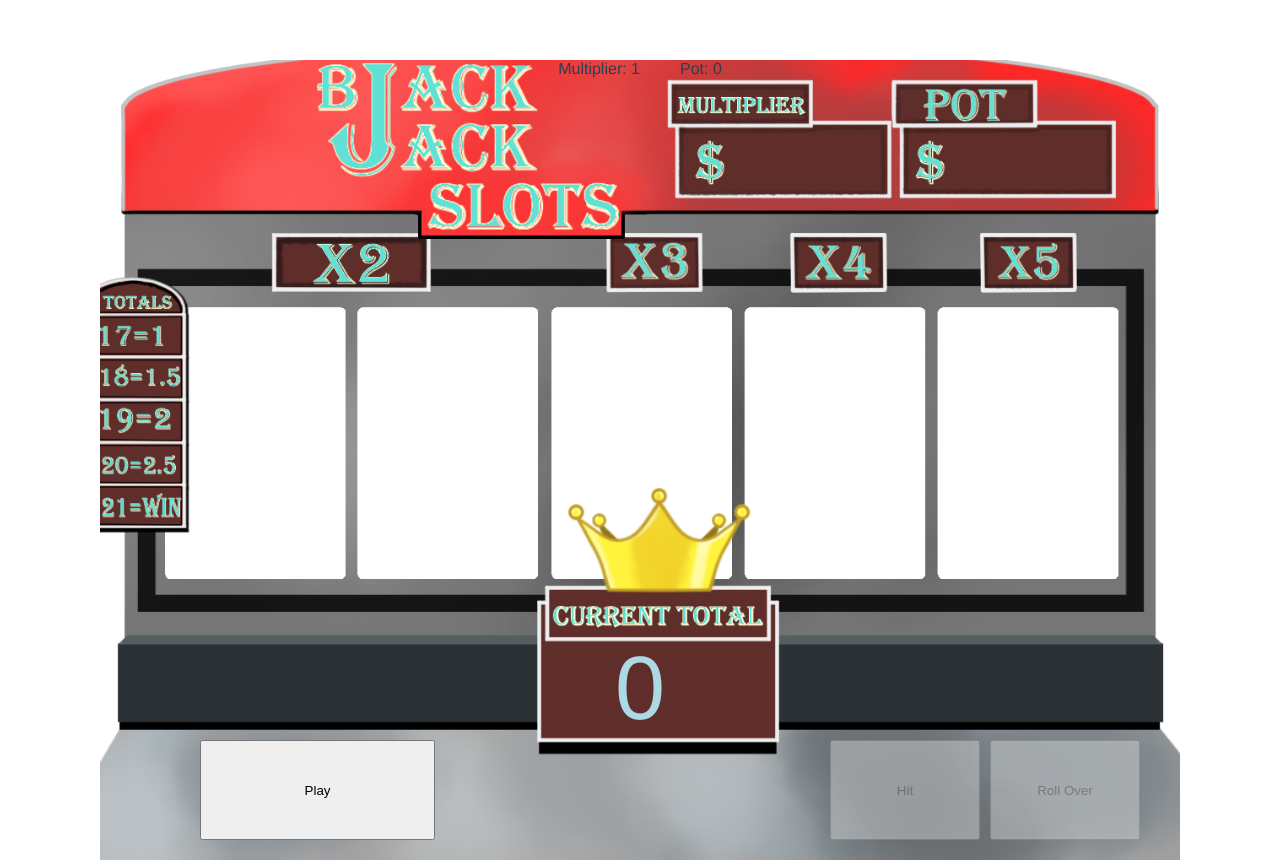
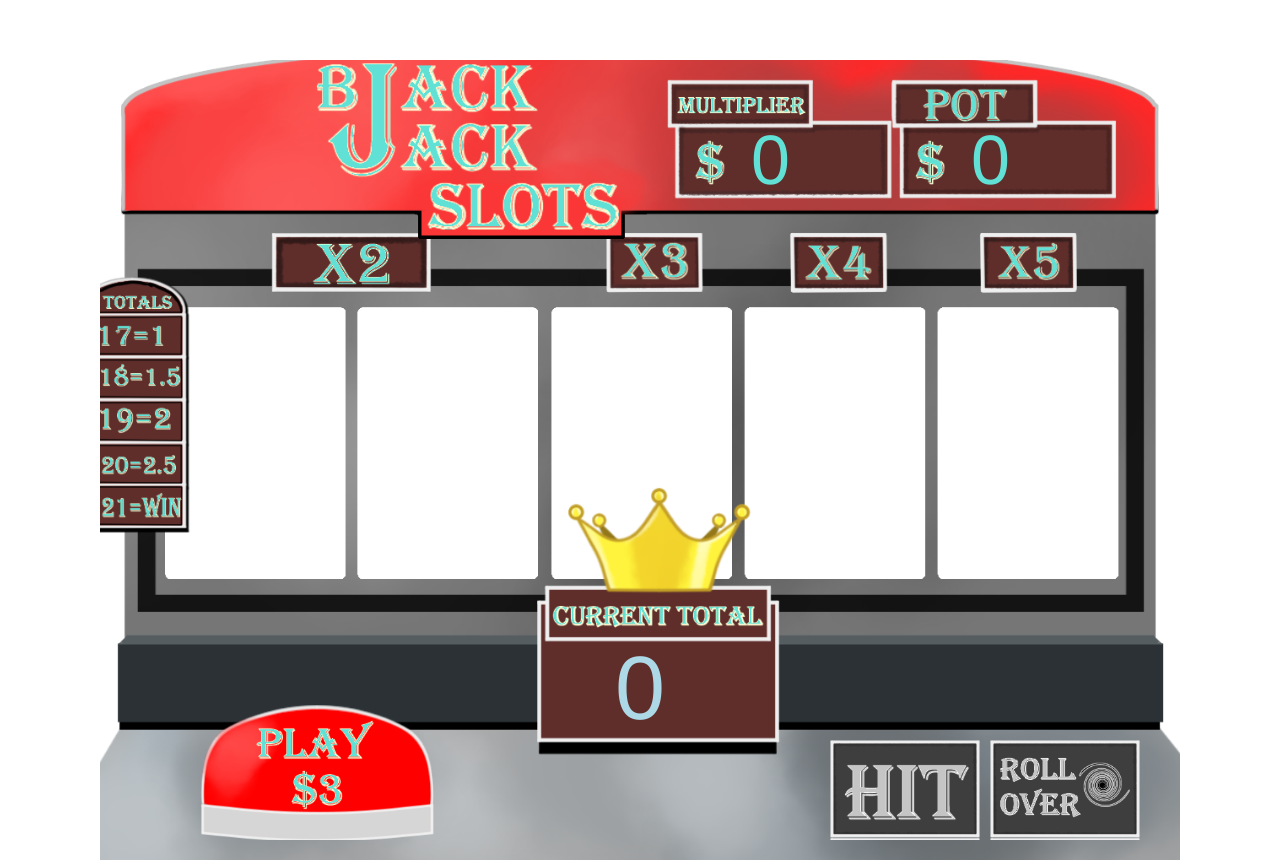
Before and after one commit to effcamp/alc-hackathon-game, a Vue app: page / in a window 1280 px wide. Built offline with nearby package versions, Linux system fonts and the light colour scheme.

Commit message:
It's done!

```diff
--- a/src/components/Multiplier.vue
+++ b/src/components/Multiplier.vue
@@ -1,5 +1,5 @@
 <template>
-  <div class="multiplier">Multiplier: {{multiplier}}</div>
+  <div class="multiplier">{{multiplier}}</div>
 </template>
 
 <script>
@@ -9,4 +9,8 @@ export default {
 </script>
 
 <style>
+.multiplier {
+  color: rgb(97, 225, 214);
+  font-size: 70px;
+}
 </style>
--- a/src/components/Pot.vue
+++ b/src/components/Pot.vue
@@ -1,5 +1,5 @@
 <template>
-  <div class="pot">Pot: {{pot}}</div>
+  <div class="pot">{{pot}}</div>
 </template>
 
 <script>
@@ -8,5 +8,10 @@ export default {
 };
 </script>
 
-<style>
+<style scoped>
+.pot {
+  color: rgb(97, 225, 214);
+  font-size: 70px;
+  /* 97 225 214 */
+}
 </style>
--- a/src/components/SlotMachine.vue
+++ b/src/components/SlotMachine.vue
@@ -1,8 +1,11 @@
 <template>
   <div class="slot-machine">
     <div class="slot-machine-top">
-      <Multiplier :multiplier="multiplier" />
-      <Pot :pot="pot" />
+      <Multiplier :multiplier="hitIndex" />
+      <Pot
+        class="pot"
+        :pot="pot"
+      />
     </div>
     <div class="reels">
       <Reel
@@ -19,7 +22,7 @@
       class="lever-btn btn"
       :disabled="leverPulled"
       @click="pullLever"
-    >Play</button>
+    ></button>
     <Points
       class="points"
       :points="pointsTotal"
@@ -29,12 +32,12 @@
       class="hit-btn btn"
       @click="hitNewCard"
       :disabled="hitIndex ===5 || pointsTotal ==0 || !canHit"
-    >Hit</button>
+    ></button>
     <button
       class="roll-btn btn"
       @click="rollOver"
       :disabled="!canRollOver"
-    >Roll Over</button>
+    ></button>
 
     <p>{{bust ? "BUST" : ""}}</p>
     <p>{{blackJack ? "BLACKJACK" : ""}}</p>
@@ -83,7 +86,6 @@ export default {
     pot: 0,
     pointsTotal: 0,
     pointsArray: [],
-    multiplier: 1,
     selectedReels: [false, false, false, false, false],
     leverPulled: false,
     canRollOver: false,
@@ -284,32 +286,75 @@ export default {
   /* background: url(../assets/Background-21912.jpg);
   background-size: 100%; */
 }
+.btn:hover {
+  cursor: pointer;
+}
 .lever-btn {
+  border: none;
+  background: url(../assets/BigRedButton.png);
+  background-size: 100%;
   position: absolute;
   bottom: 20px;
   left: 100px;
-  height: 100px;
+  height: 135px;
   width: 235px;
+}
+.lever-btn:active {
+  box-shadow: 0 5px #666;
+  transform: translateY(4px);
+}
+.lever-btn:disabled {
+  filter: grayscale(100%);
 }
 .hit-btn {
   position: absolute;
+  border: none;
+  background: url(../assets/Hit_Button.png);
+  background-size: 100%;
   bottom: 20px;
   right: 200px;
   width: 150px;
   height: 100px;
 }
+.hit-btn:active {
+  box-shadow: 0 5px #666;
+  transform: translateY(4px);
+}
+.hit-btn:disabled {
+  filter: grayscale(100%);
+}
 .roll-btn {
   position: absolute;
+  border: none;
+  background: url(../assets/Roll_Over.png);
+  background-size: 100%;
   bottom: 20px;
   right: 40px;
   height: 100px;
   width: 150px;
+}
+.roll-btn:active {
+  box-shadow: 0 5px #666;
+  transform: translateY(4px);
+}
+.roll-btn:disabled {
+  filter: grayscale(100%);
 }
 .points {
   position: absolute;
   bottom: 120px;
   left: 515px;
   text-align: center;
+}
+.pot {
+  position: absolute;
+  right: 150px;
+  top: 60px;
+}
+.multiplier {
+  position: absolute;
+  top: 60px;
+  right: 370px;
 }
 h3 {
   margin: 40px 0 0;
```
